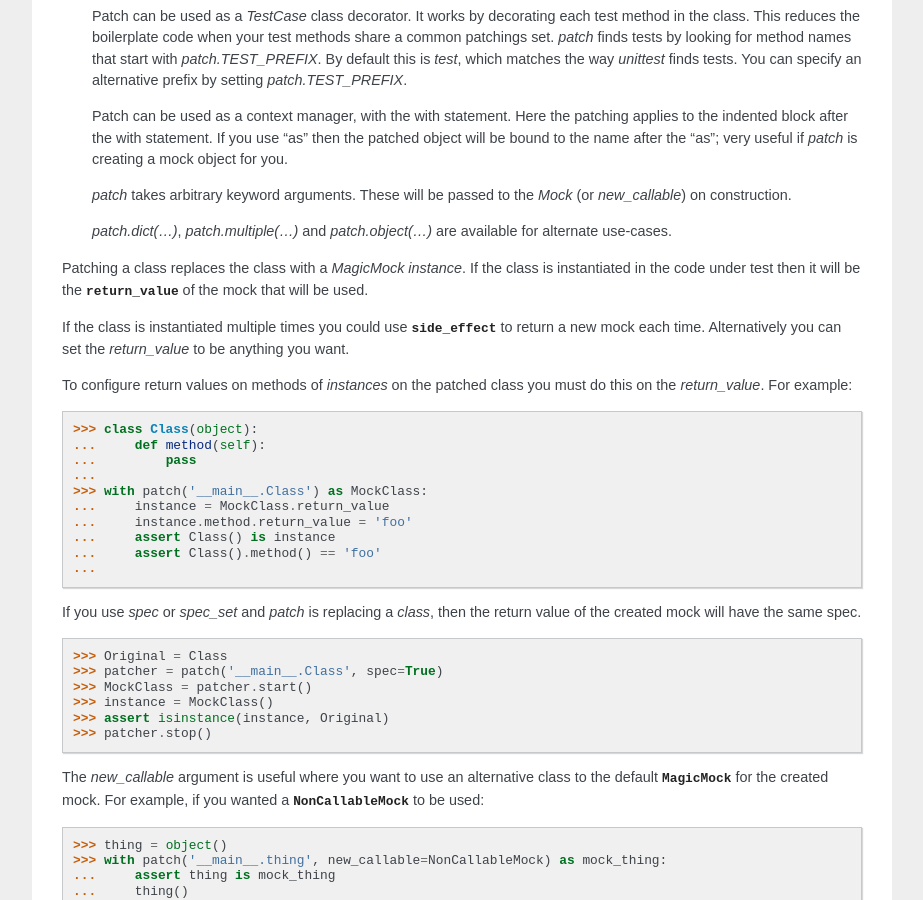
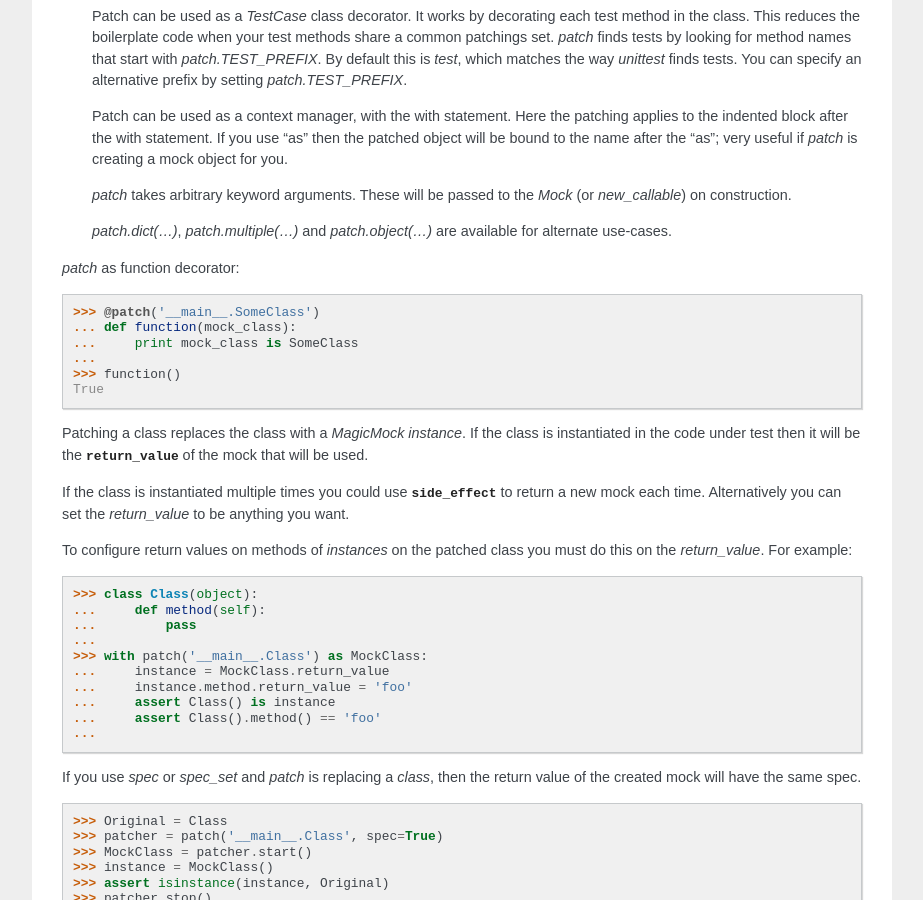
Before and after one commit to testing-cabal/mock, a Sphinx documentation site: the page built from docs/patch.txt, in a window 1280 px wide and 900 px high, scrolled down 1011 px. Shown: the whole window, without its empty margins (198-1121 px from the left). Built offline with Sphinx 7.4.7, drawn with Linux system fonts in a browser that asks for light colours.

Commit message:
Add example to patch documentation

```diff
--- a/docs/patch.txt
+++ b/docs/patch.txt
@@ -107,6 +107,17 @@ patch
 
     `patch.dict(...)`, `patch.multiple(...)` and `patch.object(...)` are
     available for alternate use-cases.
+
+`patch` as function decorator:
+
+.. doctest::
+
+    >>> @patch('__main__.SomeClass')
+    ... def function(mock_class):
+    ...     print mock_class is SomeClass
+    ...
+    >>> function()
+    True
 
 
 Patching a class replaces the class with a `MagicMock` *instance*. If the
```
